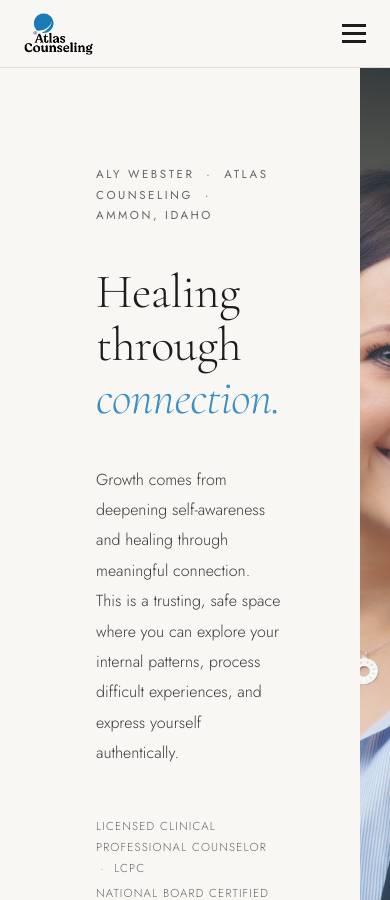
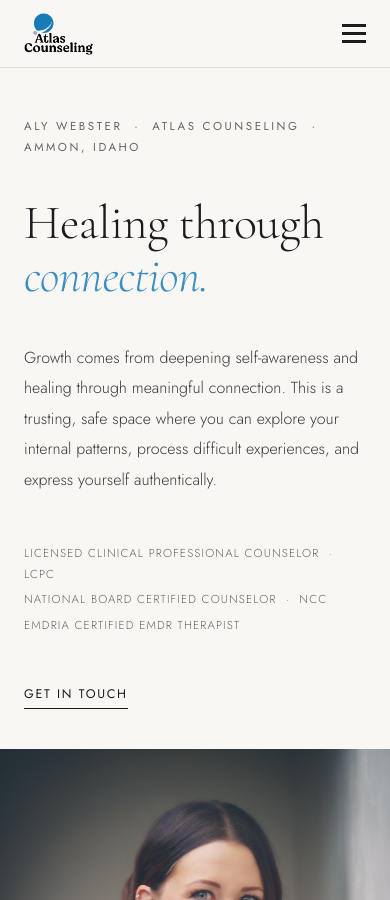
Before and after one commit to alymarie27/atlas-counseling, a Jekyll site: the page built from index.html, in a window 390 px wide and 900 px high. Built offline with Jekyll 4.4.1, drawn with Linux system fonts in a browser that asks for light colours.

Commit message:
Tried fixing mobile, we'll see how it looks

```diff
--- a/_sass/_style-clinicians.scss
+++ b/_sass/_style-clinicians.scss
@@ -110,3 +110,7 @@
       font-size: 0.88rem; color: var(--mid);
       padding: 0.85rem 0; border-top: 1px solid var(--rule); line-height: 1.6;
     }
+
+    @media (max-width: 860px) {
+      .approach-cols { grid-template-columns: 1fr; gap: 0; }
+    }
--- a/_sass/_style-contact.scss
+++ b/_sass/_style-contact.scss
@@ -198,3 +198,20 @@
     .page-eyebrow { animation: fadeUp 0.6s 0.05s both; }
     .page-title   { animation: fadeUp 0.6s 0.15s both; }
     .page-intro   { animation: fadeUp 0.6s 0.2s both; }
+
+    @media (max-width: 860px) {
+      .portal-block {
+        grid-template-columns: 1fr;
+        padding: 4rem 1.5rem;
+        gap: 3rem;
+      }
+      .availability { padding: 4rem 1.5rem; }
+      .availability-inner { grid-template-columns: 1fr; gap: 3rem; }
+      .contact-info {
+        grid-template-columns: 1fr;
+        padding: 4rem 1.5rem;
+        gap: 3rem;
+      }
+      .resources { padding: 4rem 1.5rem 4rem; }
+      .legal-section { padding: 3rem 1.5rem; }
+    }
--- a/_sass/_style-index.scss
+++ b/_sass/_style-index.scss
@@ -66,7 +66,7 @@
     }
 
     /* HERO */
-    .hero { min-height: 100vh; padding-top: 68px; display: grid; grid-template-columns: 1fr 1fr; }
+    .hero { height: 85vh; min-height: 580px; max-height: 780px; padding-top: 68px; display: grid; grid-template-columns: 1fr 1fr; }
     .hero-left {
       display: flex; flex-direction: column; justify-content: center;
       padding: 6rem 5rem 6rem 6rem;
@@ -265,4 +265,31 @@
       .book-grid { grid-template-columns: repeat(2, 1fr); }
       footer { padding: 3rem 2rem; }
       .footer-inner { flex-direction: column; gap: 2rem; }
+
+      /* hero */
+      .hero {
+        height: auto; min-height: auto; max-height: none;
+        grid-template-columns: 1fr;
+      }
+      .hero-left { padding: 3rem 1.5rem 2.5rem; }
+      .hero-body { max-width: none; }
+      .hero-right { min-height: 300px; max-height: 420px; }
+
+      /* about section */
+      .about {
+        grid-template-columns: 1fr;
+        padding: 4rem 1.5rem;
+        gap: 3rem;
+      }
+
+      /* work section */
+      .work { padding: 4rem 1.5rem; }
+      .work-cols { grid-template-columns: 1fr; }
+
+      /* practical section */
+      .practical {
+        grid-template-columns: 1fr;
+        padding: 4rem 1.5rem;
+        gap: 3rem;
+      }
     }
--- a/_sass/_style-services.scss
+++ b/_sass/_style-services.scss
@@ -91,3 +91,15 @@
     .page-eyebrow { animation: fadeUp 0.6s 0.05s both; }
     .page-title   { animation: fadeUp 0.6s 0.15s both; }
     .page-intro   { animation: fadeUp 0.6s 0.2s both; }
+
+    @media (max-width: 860px) {
+      .focus {
+        grid-template-columns: 1fr;
+        padding: 4rem 1.5rem;
+        gap: 3rem;
+      }
+      .expect { padding: 4rem 1.5rem; }
+      .expect-inner { grid-template-columns: 1fr; gap: 3rem; }
+      .approaches { padding: 4rem 1.5rem; }
+      .approaches-grid { grid-template-columns: 1fr 1fr; }
+    }
```
